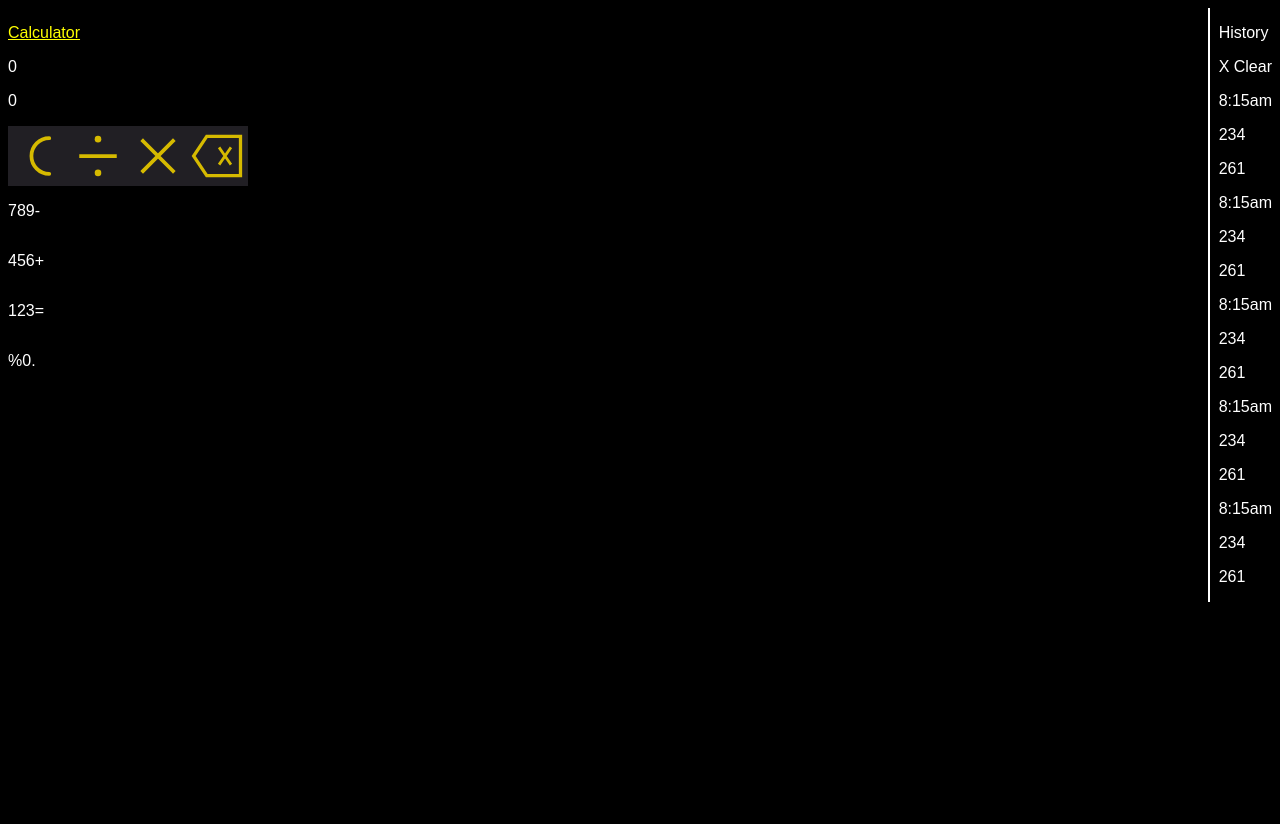
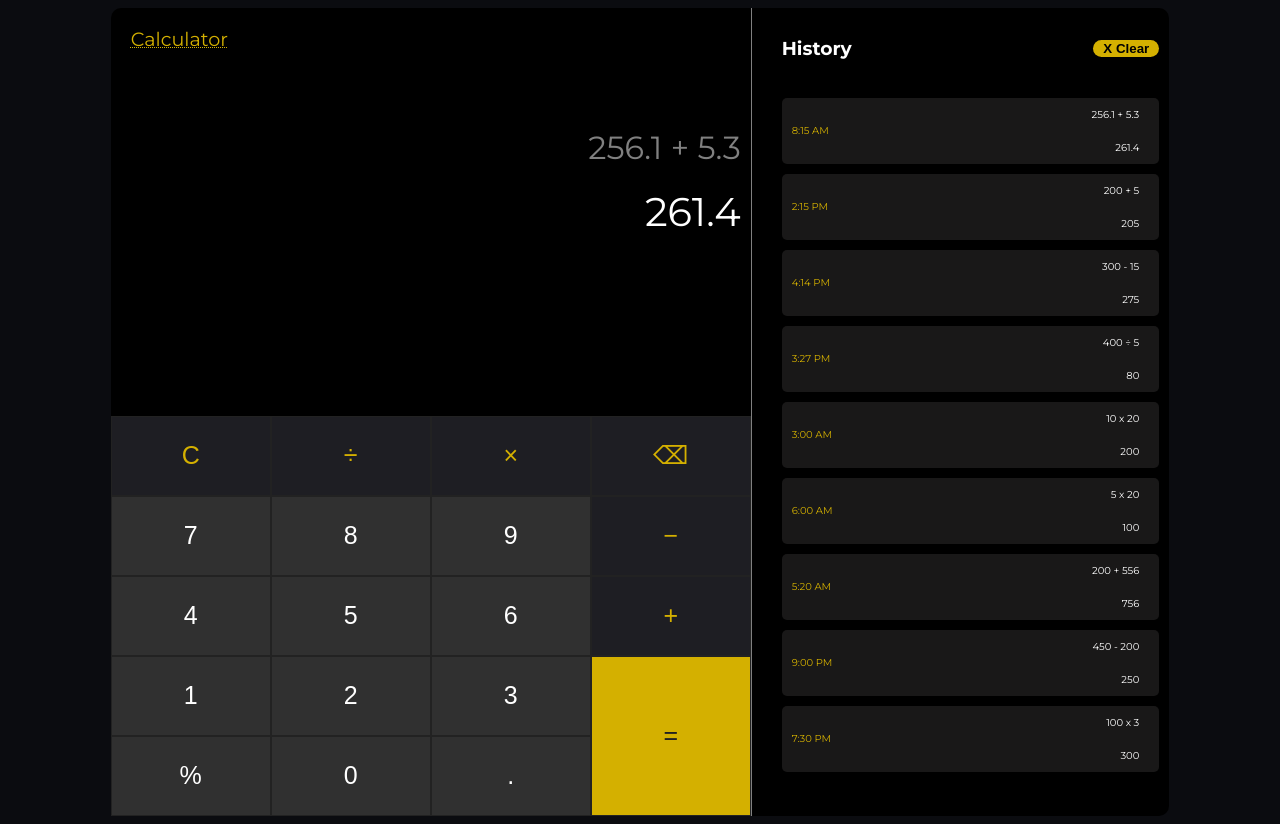
Before and after one commit to Kenny-Nuel/calculator-project, a plain HTML site: page index.html in a window 1280 px wide. Before the commit the page ends 800 px from the top, so only its background shows below. Drawn offline with Linux system fonts and the light colour scheme; a web font is replaced by a local one.

Commit message:
just HTML & CSS

```diff
--- a/index.html
+++ b/index.html
@@ -7,6 +7,7 @@
     <title>Calculator project</title>
 </head>
 <body>
+    <div class="section-container">
         <!--the left hand side of the calculator -->
         <div class="left-side">
             <header>
@@ -15,90 +16,117 @@
 
             <!--the calculator screen -->
             <div class="calc-screen">
-            <p>0</p>
-            <p>0</p>
+                <p class="operation">256.1 + 5.3</p>
+                <p class="operation-result">261.4</p>
             </div>
 
             <!-- the calculator buttons -->
-        <div class="buttons">
-            <img src="./calculator_assets/clear.svg" class="special-style">
-            <img src="./calculator_assets/divide.svg" class="special-style">
-            <img src="./calculator_assets/multiply.svg" class="special-style">
-            <img src="./calculator_assets/backspace.svg" class="special-style">
-        </div>
+            <div class="calculator">
+                <button>C</button>
+                <button>÷</button>
+                <button>×</button>
+                <button>⌫</button>
 
-        <div class="buttons">
-            <p>7</p>
-            <p>8</p>
-            <p>9</p>
-            <p>-</p>
-        </div>
+                <button>7</button>
+                <button>8</button>
+                <button>9</button>
+                <button>−</button>
 
-        <div class="buttons">
-            <p>4</p>
-            <p>5</p>
-            <p>6</p>
-            <p>+</p>
-        </div>
+                <button>4</button>
+                <button>5</button>
+                <button>6</button>
+                <button>+</button>
 
-        <div class="buttons">
-            <p>1</p>
-            <p>2</p>
-            <p>3</p>
-            <p>=</p>
-        </div>
+                <button>1</button>
+                <button>2</button>
+                <button>3</button>
+                <button class="equal">=</button>
 
-        <div class="buttons">
-            <p>%</p>
-            <p>0</p>
-            <p>.</p>
+                <button>%</button>
+                <button>0</button>
+                <button>.</button>
             </div>
         </div>
 
         <!-- the right hand side of the calculator, showing the history-->
         <div class="right-side">
             <div class="right-side-header">
-            <p>History</p>
-            <p>X Clear</p>
+                <h3>History</h3>
+                <button><b>X Clear</b></button>
             </div>
 
+            <div class="history-container">
                 <div class="history-section">
-            <p>8:15am</p>
+                    <p class="time">8:15 AM</p>
                     <div class="result">
-                <p>234</p>
-                <p>261</p>
+                        <p>256.1 + 5.3</p>
+                        <p>261.4</p>
                     </div>
                 </div>
 
                 <div class="history-section">
-            <p>8:15am</p>
+                    <p class="time">2:15 PM</p>
                     <div class="result">
-                <p>234</p>
-                <p>261</p>
+                        <p>200 + 5</p>
+                        <p>205</p>
                     </div>
                 </div>
 
                 <div class="history-section">
-            <p>8:15am</p>
+                    <p class="time">4:14 PM</p>
                     <div class="result">
-                <p>234</p>
-                <p>261</p>
+                        <p>300 - 15</p>
+                        <p>275</p>
                     </div>
                 </div>
 
                 <div class="history-section">
-            <p>8:15am</p>
+                    <p class="time">3:27 PM</p>
                     <div class="result">
-                <p>234</p>
-                <p>261</p>
+                        <p>400 ÷ 5 </p>
+                        <p>80</p>
                     </div>
                 </div>
 
                 <div class="history-section">
-            <p>8:15am</p>
+                    <p class="time">3:00 AM</p>
                     <div class="result">
-                <p>234</p>
-                <p>261</p>
+                        <p>10 x 20</p>
+                        <p>200</p>
+                    </div>
+                </div>
+
+                <div class="history-section">
+                    <p class="time">6:00 AM</p>
+                    <div class="result">
+                        <p>5 x 20</p>
+                        <p>100</p>
+                    </div>
+                </div>
+
+                <div class="history-section">
+                    <p class="time">5:20 AM</p>
+                    <div class="result">
+                        <p>200 + 556</p>
+                        <p>756</p>
+                    </div>
+                </div>
+
+                <div class="history-section">
+                    <p class="time">9:00 PM</p>
+                    <div class="result">
+                        <p>450 - 200</p>
+                        <p>250</p>
+                    </div>
+                </div>
+
+                <div class="history-section">
+                    <p class="time">7:30 PM</p>
+                    <div class="result">
+                        <p>100 x 3</p>
+                        <p>300</p>
+                    </div>
+                </div>
             </div>
         </div>
     </div>
--- a/style.css
+++ b/style.css
@@ -1,33 +1,143 @@
-@import url('https://fonts.googleapis.com/css2?family=Cantarell:ital,wght@0,400;0,700;1,400;1,700&family=Comic+Relief:wght@400;700&display=swap');
+@import url('https://fonts.googleapis.com/css2?family=Montserrat:ital,wght@0,100..900;1,100..900&display=swap');
 
 body {
-    display: flex;
-    justify-content: space-between;
-    background-color: black;
-    font-family: "Cantarell", sans-serif;
-    color: white;
+  display: flex;
+  justify-content: center;
+  min-height: 100vh;
+  align-items: center;
+  font-family: "Montserrat", sans-serif;
+  color: white;
+  background-color: #0B0C10;
 }
 
 header {
-    color: yellow;
-    text-decoration: underline;
+  color: #d4b000;
+  font-size: 1.2em;
+  padding-left: 20px;
+  text-decoration: underline dotted #d4b000 1px;
+}
+
+.section-container {
+  background-color: black;
+  display: flex;
+  border-radius: 10px;
 }
 
 .left-side {
-    border-right: 2px solid white;
-    width: 150vh;
+  width: 40em;
+  border-right: 1px grey solid;
 }
 
-.buttons {
+.calc-screen {
     display: flex;
-    flex-direction: row;
+    flex-direction: column;
+    align-items: end;
+    padding-top: 3em;
+    margin-bottom: 10.6em;
 }
 
-.buttons img {
-    width: 60px;
-    height: 60px;
+.calc-screen p {
+    margin: 10px;
 }
 
-.special-style {
-    background-color: #211F24;
+.operation {
+    color: grey;
+    font-size: 2em;
 }
+
+.operation-result {
+    font-size: 2.5em;
+}
+
+.calculator {
+  display: grid;
+  grid-template-columns: repeat(4, 1fr);
+  grid-template-rows: repeat(5, 1fr);
+
+  width: 100%;
+  height: 400px;
+
+  overflow: hidden;
+
+  background: #303030;
+}
+
+.calculator button {
+  background: #303030;
+  color: white;
+  border: 1px solid #222;
+  font-size: 25px;
+  cursor: pointer;
+}
+
+.calculator button:nth-child(-n + 4) {
+  background: #1e1e23;
+  color: #d4b000;
+}
+
+.calculator button:nth-child(4n) {
+  background: #1e1e23;
+  color: #d4b000;
+}
+
+.equal {
+  grid-row: span 2;
+  background: #d4b000 !important;
+  color: #222 !important;
+  font-size: 28px;
+}
+
+.right-side {
+  min-width: 10em;
+  padding: 10px 10px 20px 30px;
+}
+
+.history-container {
+    display: flex;
+    flex-direction: column;
+    gap: 10px;
+}
+
+.right-side-header {
+    display: flex;
+    justify-content: space-between;
+    align-items: center;
+    gap: 3em;
+    margin-bottom: 1.2em;
+}
+
+.history-section {
+  display: flex;
+  justify-content: space-between;
+  align-items: center;
+  gap: 25em;
+}
+
+.right-side-header button {
+  background-color: #d4b000;
+  border: none;
+  border-radius: 10px;
+  padding: 1px 10px;
+}
+
+.history-section {
+  background-color: #191818;
+  border-radius: 5px;
+  font-size: 10px;
+}
+
+.time {
+    padding-left: 10px;
+    color: #d4b000;
+}
+
+.result {
+    display: flex;
+    flex-direction: column;
+    align-items: flex-end;
+}
+
+.result p {
+    padding-right: 10px;
+    margin: 1em;
+}
```
Lines whose indentation alone changed are shown as unchanged.
